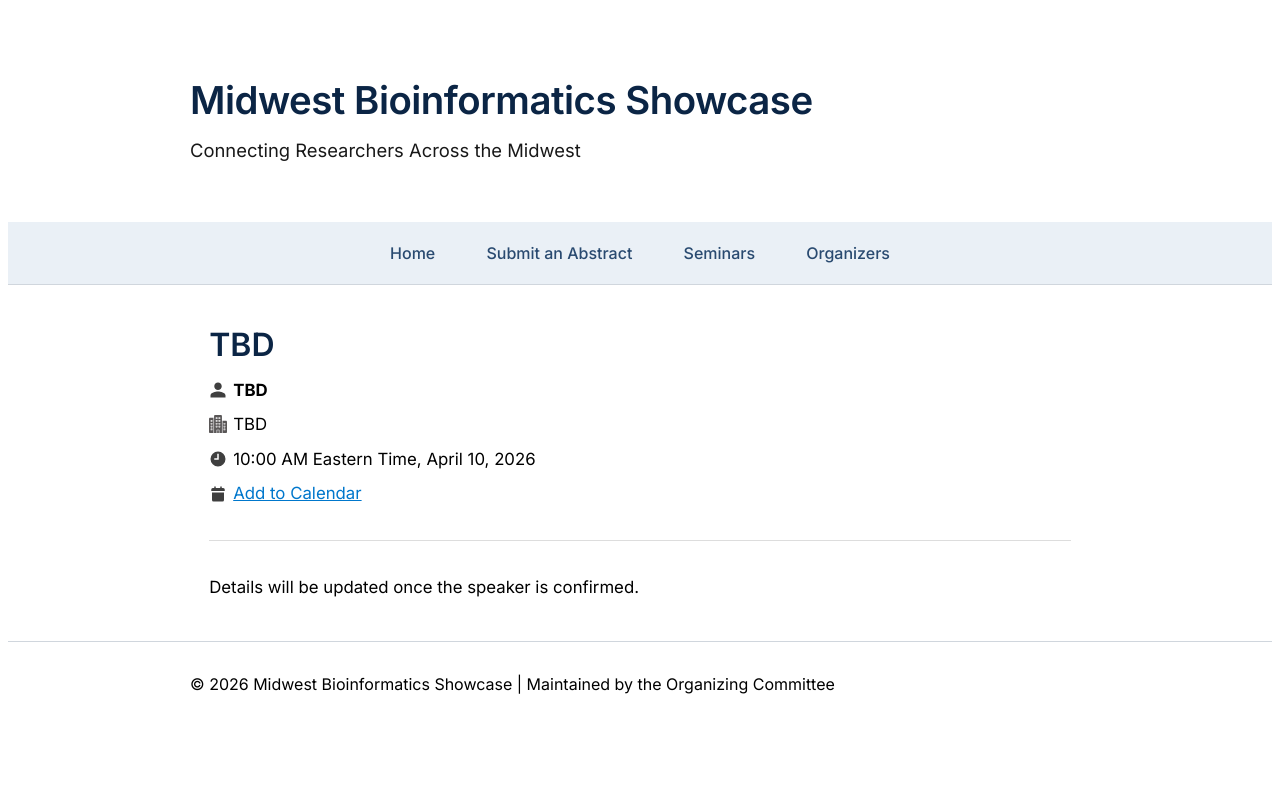
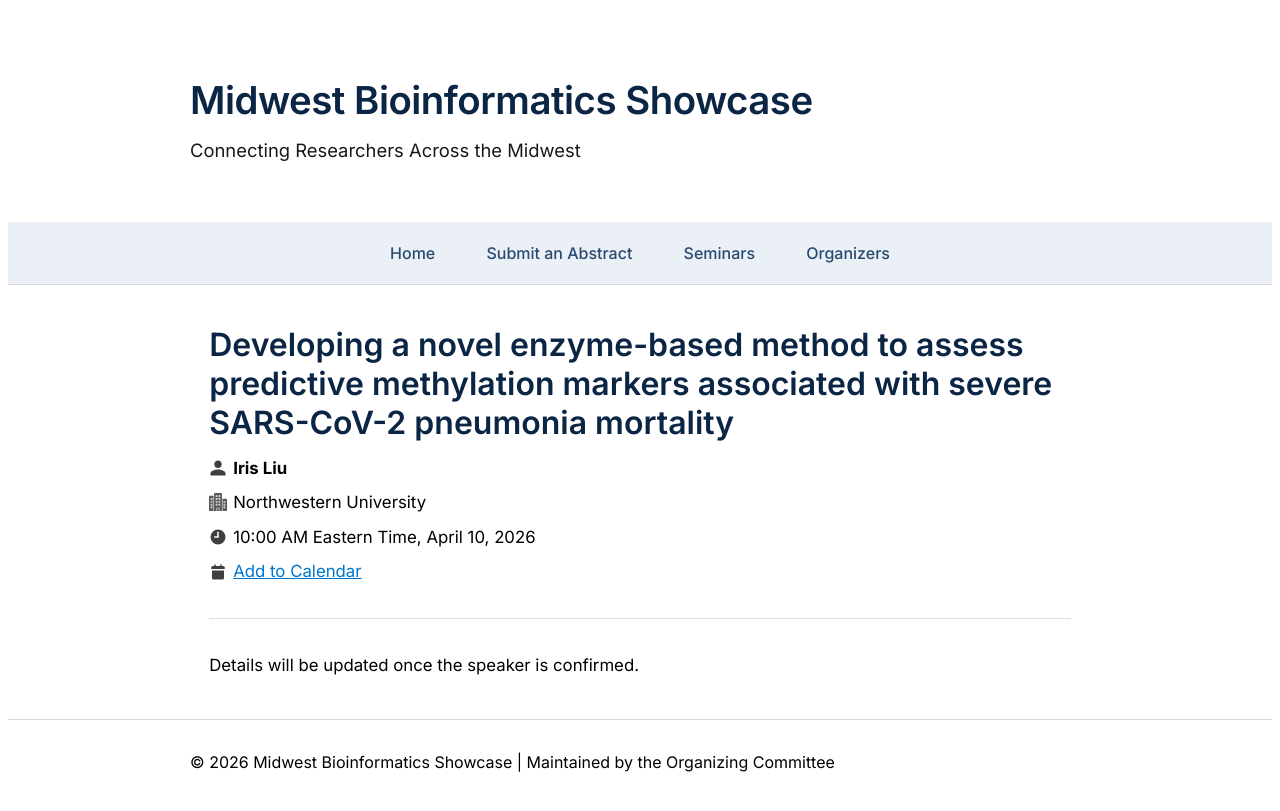
Before and after one commit to Midwest-Bioinformatics-Showcase/midwest-bioinformatics-showcase.github.io, a Jekyll site: the page built from _seminars/2026-04-10-tbd.md, in a window 1280 px wide. Shown: the top 811 px of the page. Built offline with Jekyll 4.4.1, drawn with Linux system fonts in a browser that asks for light colours.

Commit message:
added iris's name and title

```diff
--- a/_seminars/2026-04-10-tbd.md
+++ b/_seminars/2026-04-10-tbd.md
@@ -1,8 +1,8 @@
 ---
 layout: seminar
-title: "TBD"
-speaker: "TBD"
-institution: "TBD"
+title: "Developing a novel enzyme-based method to assess predictive methylation markers associated with severe SARS-CoV-2 pneumonia mortality"
+speaker: "Iris Liu"
+institution: "Northwestern University"
 date: 2026-04-10
 zoom_link:
 calendar_link: /assets/cal/2026-04-10.ics
```
